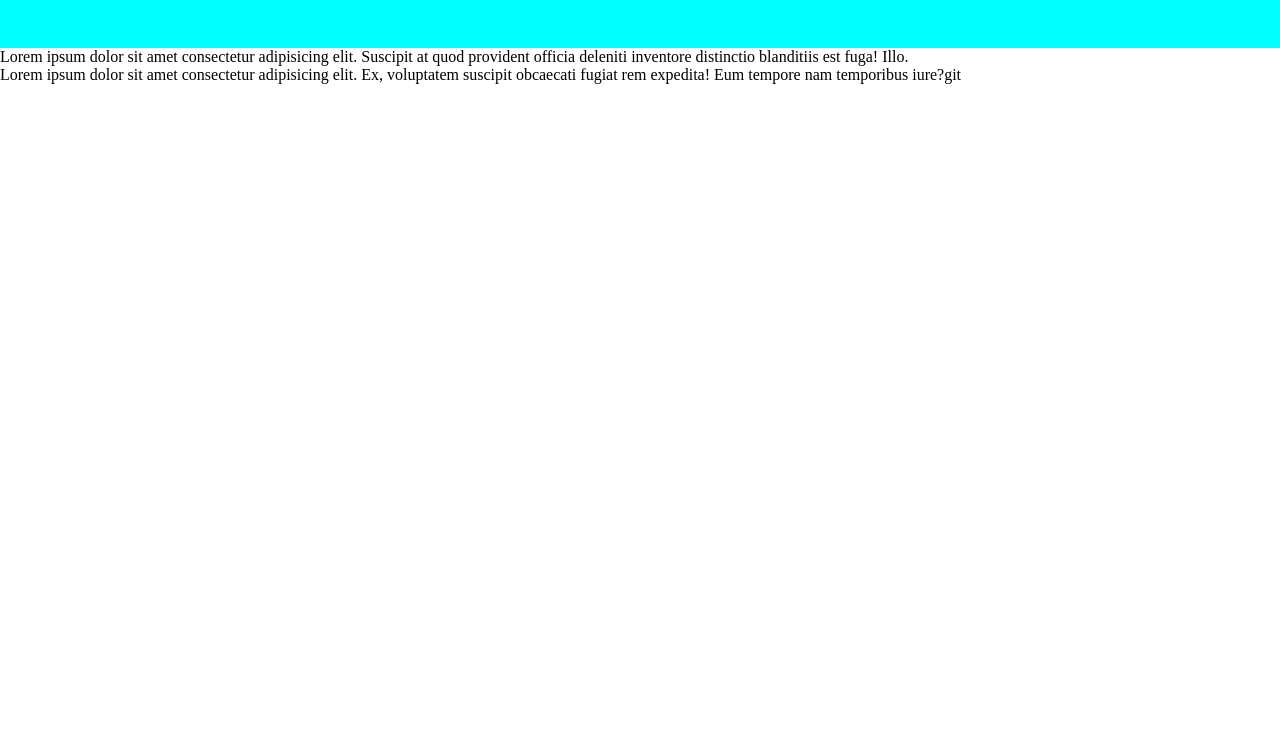
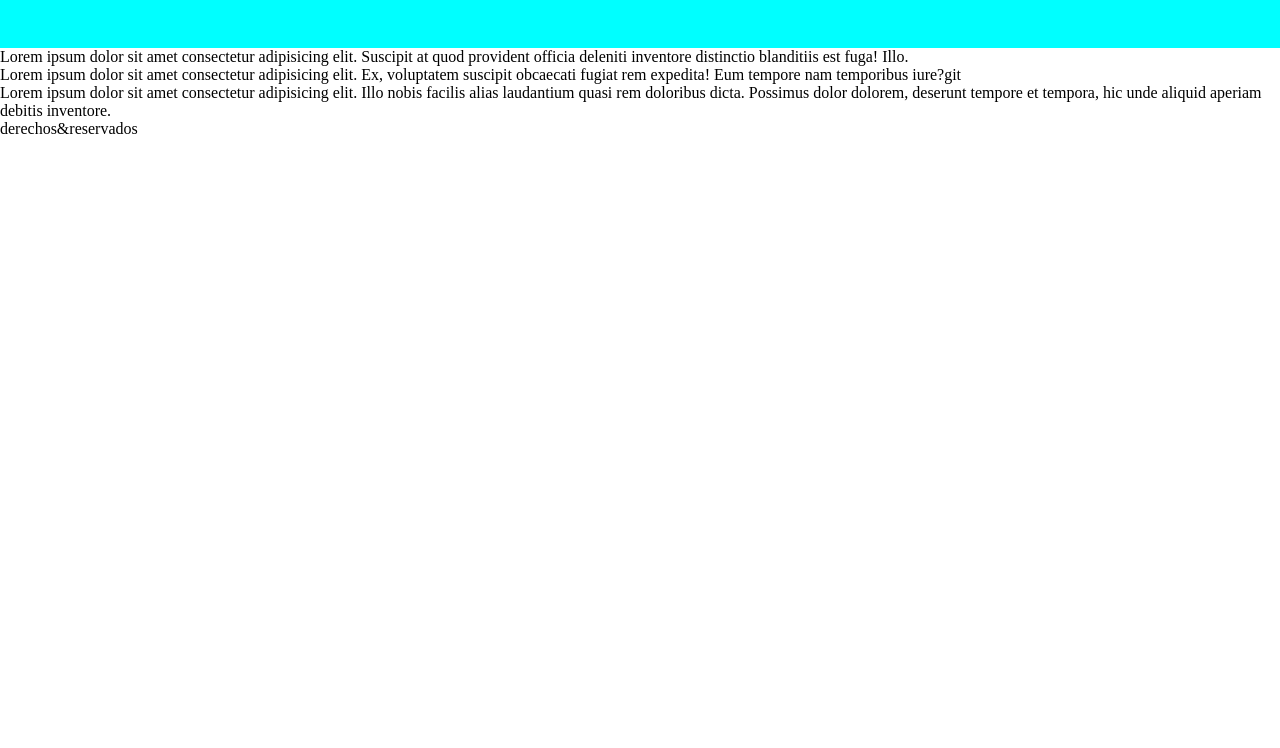
Before and after one commit to federico-robledo/prueba1git, a plain HTML site: page index.html in a window 1280 px wide. Shown: the part 52-800 px from the top of the page. Drawn offline with Linux system fonts and the light colour scheme.

Commit message:
Cambio en la rama2

```diff
--- a/index.html
+++ b/index.html
@@ -15,5 +15,13 @@
     <p>Lorem ipsum dolor sit amet consectetur adipisicing elit. Suscipit at quod provident officia deleniti inventore distinctio blanditiis est fuga! Illo.</p>
     <p>Lorem ipsum dolor sit amet consectetur adipisicing elit. Ex, voluptatem suscipit obcaecati fugiat rem expedita! Eum tempore nam temporibus iure?git</p>
 
+    <section>
+        <p>Lorem ipsum dolor sit amet consectetur adipisicing elit. Illo nobis facilis alias laudantium quasi rem doloribus dicta. Possimus dolor dolorem, deserunt tempore et tempora, hic unde aliquid aperiam debitis inventore.</p>
+    </section>
+
+    <footer>
+        derechos&reservados
+    </footer>
+
 </body>
 </html>
```
